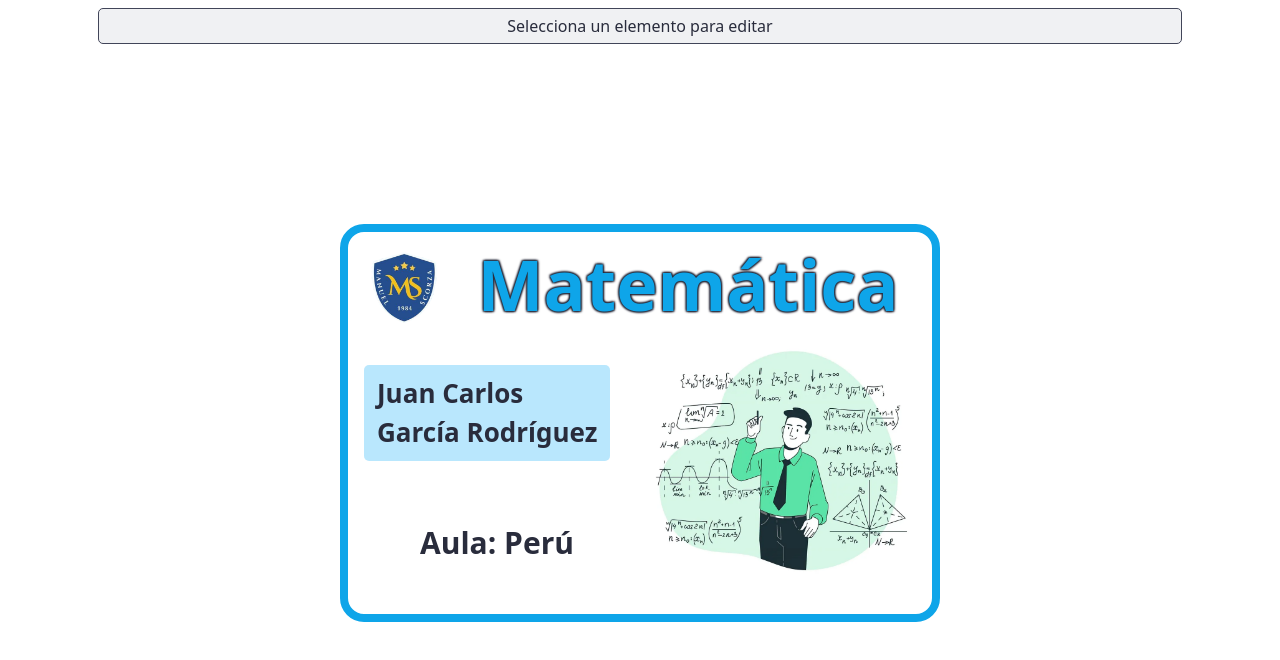
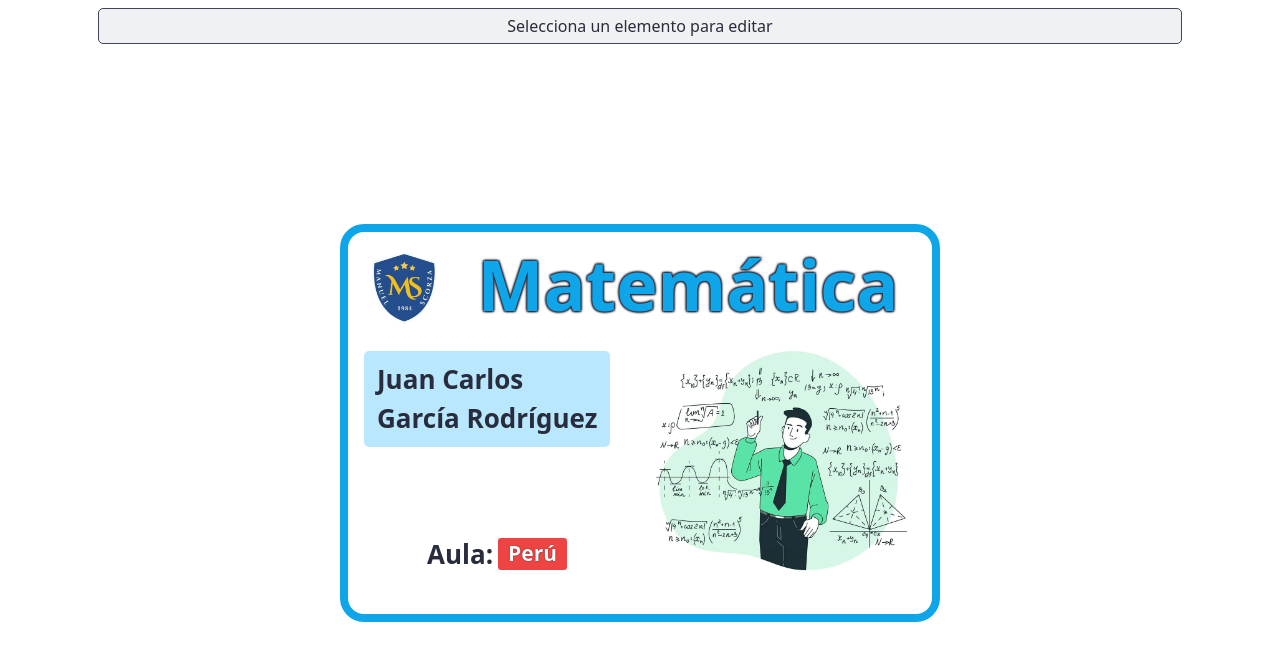
Before and after one commit to grChad/notebook-label, a React (Vite) app: page / in a window 1280 px wide. Shown: the top 660 px of the page. Built offline with nearby package versions, Linux system fonts and the light colour scheme.

Commit message:
add: component ViewClassroom ControlClassroom and used

```diff
--- a/src/App.tsx
+++ b/src/App.tsx
@@ -6,6 +6,7 @@ import ViewLogo from './components/ViewLogo'
 import ViewCurse from './components/ViewCurse'
 import ViewNames from './components/ViewNames'
 import ViewCoverImage from './components/ViewCoverImage'
+import ViewClassroom from './components/ViewClassroom'
 
 function App() {
 	return (
@@ -22,10 +23,10 @@ function App() {
 						<ViewCurse />
 					</div>
 
-					<div className="grid grid-cols-[1fr_270px] items-center gap-4">
-						<div>
+					<div className="grid grid-cols-[1fr_270px] justify-between gap-4">
+						<div className="flex flex-col justify-evenly">
 							<ViewNames />
-							<p className="text-3xl font-bold">Aula: Perú</p>
+							<ViewClassroom />
 						</div>
 						<ViewCoverImage />
 					</div>
--- a/src/components/BarrControl.tsx
+++ b/src/components/BarrControl.tsx
@@ -1,26 +1,28 @@
+// FIXME: revisar el css
+import styles from '../styles/barControl.module.css'
 import { useAppSelector } from '../hooks/store'
 
-// FIXME: revisar el css
-import styles from '../styles/barControl.module.css'
+import { DataSelectElement as data } from '../utils/configs'
 
 // import components
 import ControlCurse from './ControlCurse'
 import ControlNames from './ControlNames'
-
-import { DataSelectElement as data } from '../utils/configs'
+import ControlClassroom from './ControlClassroom'
 
 export default function BarrControl() {
-	const selectElement = useAppSelector((state) => state.selectElement)
+	const { itemSelected } = useAppSelector((state) => state.selectElement)
+	const { curse, names, classroom } = data
 
 	return (
 		<div className={styles.barUp}>
-			{selectElement.itemSelected === '' && (
+			{itemSelected === '' && (
 				<div>
 					<p>Selecciona un elemento para editar</p>
 				</div>
 			)}
-			{selectElement.itemSelected === data.curse && <ControlCurse />}
-			{selectElement.itemSelected === data.names && <ControlNames />}
+			{itemSelected === curse && <ControlCurse />}
+			{itemSelected === names && <ControlNames />}
+			{itemSelected === classroom && <ControlClassroom />}
 		</div>
 	)
 }
--- /dev/null
+++ b/src/components/ControlClassroom.tsx
@@ -0,0 +1,82 @@
+// NOTE: Global State
+import { useAppSelector, useAppDispatch } from '../hooks/store'
+import {
+	renameClass,
+	changeColor,
+	changeBackground,
+	changeSize,
+} from '../../store/user/classroomSlice'
+
+// NOTE: function and data
+import { capitalize } from '../utils/functions'
+import { colorTextClassroom, sizeClassroom } from '../utils/dataForClassroom'
+
+// import components
+import InputText from './InputText'
+import SelectSize from './SelectSize'
+import SelectColor from './SelectColor'
+import { IconText, IconPainText, IconBrush, IconTextSize } from './IconsSVG'
+
+export default function ControlClassroom() {
+	const storeClassroom = useAppSelector((state) => state.storeClassroom)
+	const dispatch = useAppDispatch()
+
+	const handleChangeName = (event: React.ChangeEvent<HTMLInputElement>) => {
+		const value = capitalize(event.target.value)
+		dispatch(renameClass(value))
+	}
+
+	const handleChangeColor = (event: React.ChangeEvent<HTMLSelectElement>) => {
+		const valueColor = event.target.value
+		dispatch(changeColor(valueColor))
+	}
+
+	const handleChangeBg = (event: React.ChangeEvent<HTMLSelectElement>) => {
+		const valueColor = event.target.value
+		dispatch(changeBackground(valueColor))
+	}
+
+	const handleChangeSize = (event: React.ChangeEvent<HTMLSelectElement>) => {
+		const valueSize = event.target.value
+		dispatch(changeSize(Number(valueSize)))
+	}
+
+	return (
+		<>
+			<div className="flex flex-row justify-center items-center gap-1">
+				<IconText size={18} />
+				<InputText
+					valueInput={storeClassroom.className}
+					onChangeInput={handleChangeName}
+				/>
+			</div>
+
+			<div className="flex flex-row justify-center items-center gap-1">
+				<IconPainText size={18} />
+				<SelectColor
+					handleChangeColor={handleChangeColor}
+					color={storeClassroom.color}
+					dateList={colorTextClassroom}
+				/>
+			</div>
+
+			<div className="flex flex-row justify-center items-center gap-1">
+				<IconBrush size={18} />
+				<SelectColor
+					handleChangeColor={handleChangeBg}
+					color={storeClassroom.background}
+					dateList={colorTextClassroom}
+				/>
+			</div>
+
+			<div className="flex flex-row justify-center items-center gap-1">
+				<IconTextSize size={21} />
+				<SelectSize
+					valueSelect={storeClassroom.size}
+					onChangeSelect={handleChangeSize}
+					dateList={sizeClassroom}
+				/>
+			</div>
+		</>
+	)
+}
--- /dev/null
+++ b/src/components/ViewClassroom.tsx
@@ -0,0 +1,41 @@
+import { useAppSelector, useAppDispatch } from '../hooks/store'
+import { renameItemSelected } from '../../store/user/selectSlice'
+import { DataSelectElement as Data } from '../utils/configs'
+
+export default function ViewClassroom() {
+	const storeClass = useAppSelector((store) => store.storeClassroom)
+	const dispatch = useAppDispatch()
+
+	const handleClick = () => {
+		dispatch(renameItemSelected(Data.classroom))
+	}
+
+	return (
+		<button type="button" onClick={handleClick}>
+			<div className="flex justify-center items-center">
+				<span
+					style={{
+						fontWeight: 'bold',
+						marginRight: 5,
+						fontSize: `${storeClass.size}px`,
+					}}
+				>
+					Aula:
+				</span>
+				<span
+					style={{
+						fontWeight: 'bold',
+						paddingInline: 10,
+						borderRadius: 3,
+						fontSize: `${storeClass.size - 5}px`,
+						backgroundColor: `${storeClass.background}`,
+						color: `${storeClass.color}`,
+						textShadow: '0px 0px 1px black',
+					}}
+				>
+					{storeClass.className}
+				</span>
+			</div>
+		</button>
+	)
+}
```
